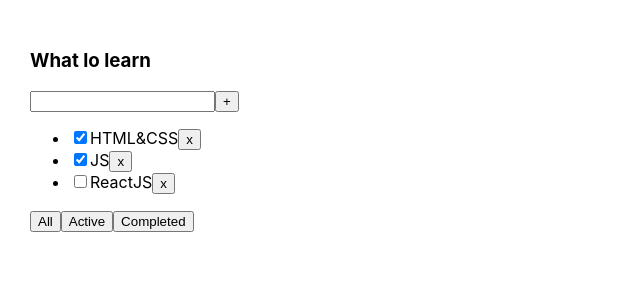
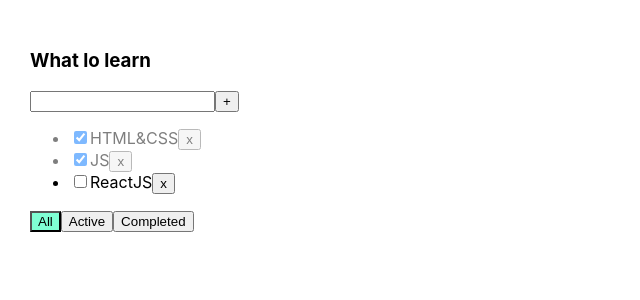
Before and after one commit to arturican/todolist2023, a React (Create React App) app: page / in a window 1280 px wide. Shown: the top 300 px of the page, without its empty margins (0-640 px from the left). Built offline with nearby package versions, Linux system fonts and the light colour scheme.

Commit message:
добавил trim для инпута и стили кнопкам, пунктамя, стиль для ошибки инпута и текст

```diff
--- a/src/App.css
+++ b/src/App.css
@@ -6,3 +6,18 @@
 .App  > div{
   margin-right: 50px;
 }
+.error {
+  border: red 1px solid;
+}
+
+.error-message {
+  color: red;
+}
+
+.active-filter {
+  background-color: aquamarine;
+}
+
+.is-done {
+  opacity: 0.5;
+}
--- a/src/App.tsx
+++ b/src/App.tsx
@@ -11,6 +11,7 @@
     filteredTask: (filter: FilterTaskType) => void
     addTask: (title: string) => void
     changeStatus: (taskId: string, isDone: boolean) => void
+    filter: FilterTaskType
 }
 type TodolistTasksType = {
     id: string
@@ -66,6 +67,7 @@
                 filteredTask={filteredTask}
                 addTask={addTask}
                 changeStatus={changeStatus}
+                filter={filter}
             />
         </div>
     );
--- a/src/components/Todolist/Todolist.tsx
+++ b/src/components/Todolist/Todolist.tsx
@@ -5,20 +5,27 @@
 export const Todolist = (props: TodolistType) => {
 
     const [newTask, setNewTask] = useState('')
+    const [error, setError] = useState<string | null>(null)
 
     const onClickHandler = (e: ChangeEvent<HTMLInputElement>) => {
         setNewTask(e.currentTarget.value)
     }
 
     const onKeyPressHandler = (event: KeyboardEvent<HTMLInputElement>) => {
+        setError(null)
         if(event.key === 'Enter'){
             addTask()
         }
     }
 
     const addTask = () =>{
-        props.addTask(newTask)
-        setNewTask('')
+        if(newTask.trim() !== ''){
+            props.addTask(newTask)
+            setNewTask('')
+        }else {
+            setError('Title is required')
+        }
+
     }
 
     const callBackRemoveTask = (id: string) => {
@@ -29,13 +36,18 @@
         <div>
             <h3>{props.title}</h3>
             <div>
-                <input value={newTask} onChange={onClickHandler} onKeyPress={onKeyPressHandler}/>
+                <input value={newTask}
+                       onChange={onClickHandler}
+                       onKeyPress={onKeyPressHandler}
+                       className= {error ? 'error' : ''}
+                />
                 <button onClick={addTask}>+</button>
+                {error && <div className='error-message'>{error}</div>}
             </div>
             <ul>
                 {props.tasks.map(t => {
                     return (
-                        <li key={t.id}>
+                        <li key={t.id} className={t.isDone ? 'is-done' : ''}>
                             <input type='checkbox' checked={t.isDone} onChange={(e)=>{props.changeStatus(t.id, e.currentTarget.checked)}}/>
                             <span>{t.title}</span>
                             <button onClick={() => {callBackRemoveTask(t.id)}}>x</button>
@@ -46,15 +58,15 @@
             <div>
                 <button onClick={() => {
                     props.filteredTask('all')
-                }}>All
+                }} className={props.filter === 'all' ? 'active-filter': ''}>All
                 </button>
                 <button onClick={() => {
                     props.filteredTask('active')
-                }}>Active
+                }} className={props.filter === 'active' ? 'active-filter': ''}>Active
                 </button>
                 <button onClick={() => {
                     props.filteredTask('completed')
-                }}>Completed
+                }} className={props.filter === 'completed' ? 'active-filter': ''}>Completed
                 </button>
             </div>
         </div>
```
